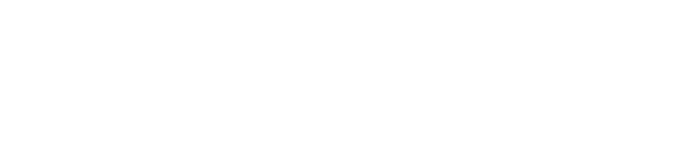
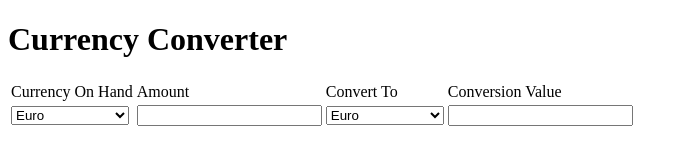
Before and after one commit to janelsemple/currencyconverter, a plain HTML site: page index.html in a window 1280 px wide. Shown: the whole page, without its empty margins (0-687 px from the left). Drawn offline with Linux system fonts and the light colour scheme.

Commit message:
Completed the base HTML for the web page

```diff
--- a/index.html
+++ b/index.html
@@ -4,9 +4,59 @@
     <meta charset="UTF-8">
     <meta http-equiv="X-UA-Compatible" content="IE=edge">
     <meta name="viewport" content="width=device-width, initial-scale=1.0">
-    <title>Document</title>
+    <title>CurrencyConverter</title>
+    <link rel="stylesheet" href="styles.css">
+    <script src="scripts.js"></script>
 </head>
 <body>
+    <div id="maindiv">
+        <h1>
+            Currency Converter
+        </h1>
+
+        <table>
+            <tr>
+                <td>
+                    <label for="currency">Currency On Hand</label>
+                </td>
+                <td>
+                    <label for="amount">Amount</label>
+                </td>
+                <td>
+                    <label for="convertto">Convert To</label>
+                </td>
+                <td>
+                    <label for="result">Conversion Value</label>
+                </td>
+            </tr>
+            <tr>
+                <td>
+                    <select name="currency" id="currency">
+                        <option value="Euro">Euro</option>
+                        <option value="US Dollar">US Dollar</option>
+                        <option value="Canadian Dollar">Canadian Dollar</option>
+                        <option value="Bitcoin">Bitcoin</option>
+                        <option value="Ethereum">Ethereum</option>
+                    </select>
+                </td>
+                <td>
+                    <input type="number" name="amount" id="amount" min="0">
+                </td>
+                <td>
+                    <select name="convertto" id="convertto">
+                        <option value="Euro">Euro</option>
+                        <option value="US Dollar">US Dollar</option>
+                        <option value="Canadian Dollar">Canadian Dollar</option>
+                        <option value="Bitcoin">Bitcoin</option>
+                        <option value="Ethereum">Ethereum</option>
+                    </select>
+                </td>
+                <td>
+                    <input type="text" name="result" id="result" readonly>
+                </td>
+            </tr>
+        </table>
+    </div>
 
 </body>
 </html>
```
